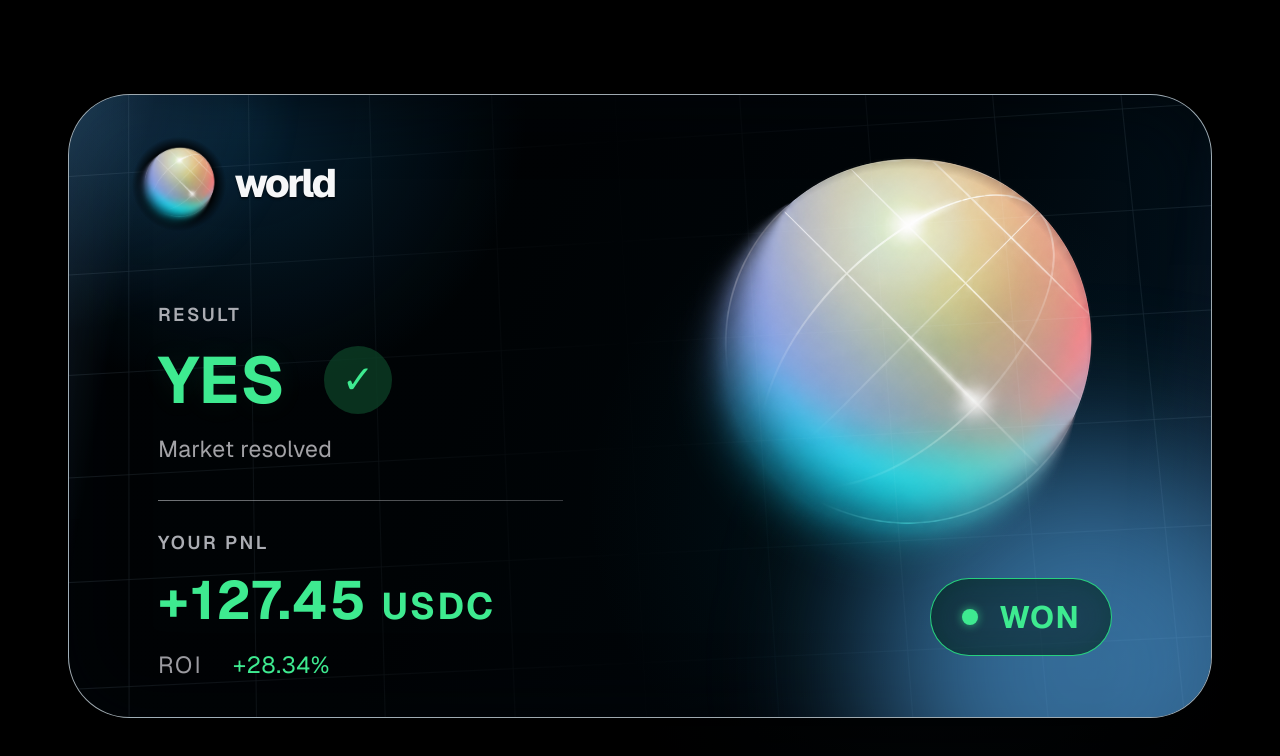
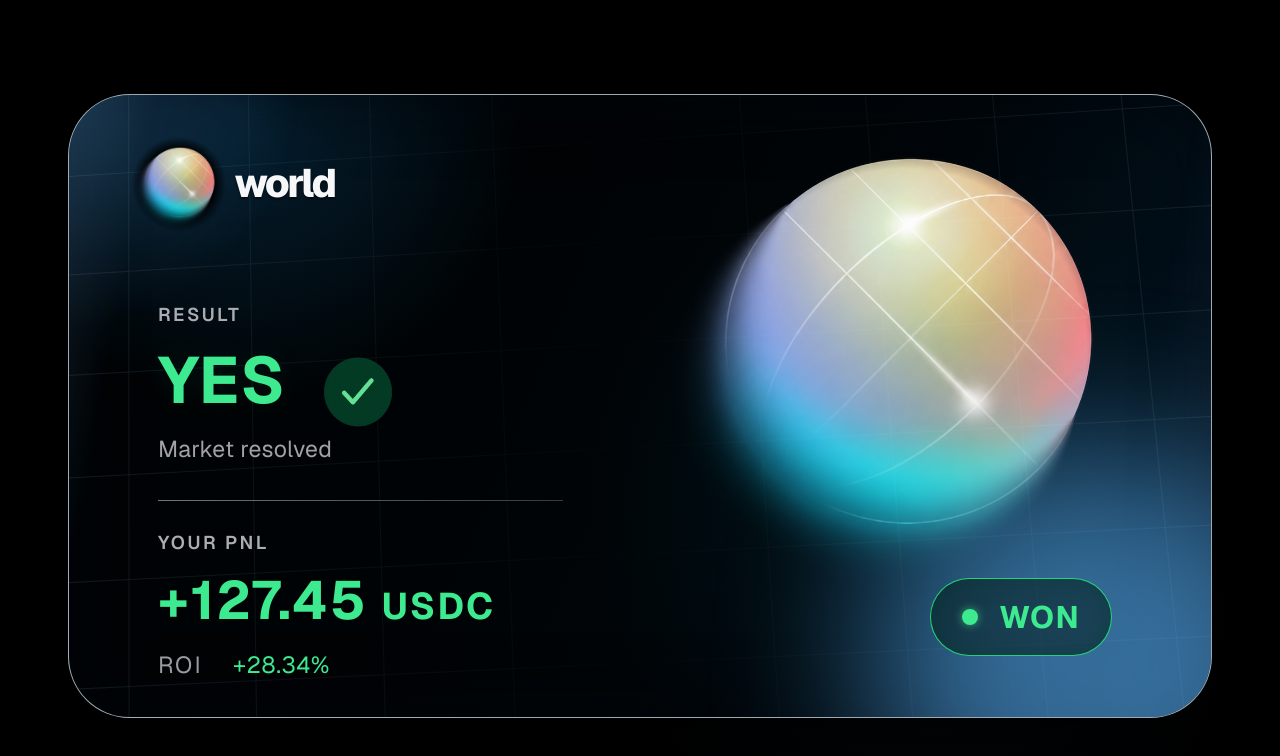
Before and after one commit to godemodegame/world-pnl-card, a Next.js app: page / in a window 1280 px wide. Shown: the top 756 px of the page. Built offline with nearby package versions, Linux system fonts and the light colour scheme.

Commit message:
Replace generated checkmark badge

```diff
--- a/app/globals.css
+++ b/app/globals.css
@@ -151,12 +151,13 @@ body {
   display: grid;
   place-items: center;
   flex: 0 0 auto;
-  border-radius: 50%;
-  background: rgba(13, 65, 39, 0.76);
-  color: var(--green);
-  font-size: 39px;
-  font-weight: 440;
-  line-height: 1;
+}
+
+.check-icon {
+  width: 135%;
+  height: 135%;
+  max-width: none;
+  object-fit: contain;
 }
 
 .muted {
@@ -346,7 +347,6 @@ body {
   .check {
     width: 56px;
     height: 56px;
-    font-size: 32px;
   }
 
   .muted {
--- a/app/page.tsx
+++ b/app/page.tsx
@@ -26,7 +26,9 @@ export default function Home() {
             <p className="eyebrow">Result</p>
             <div className="result-line">
               <strong>Yes</strong>
-              <span className="check" aria-label="Resolved successfully">✓</span>
+              <span className="check" aria-label="Resolved successfully">
+                <img className="check-icon" src="/checkmark-badge.png" alt="" />
+              </span>
             </div>
             <p className="muted">Market resolved</p>
           </div>
```
Also changed, not shown: public/checkmark-badge.png (added).
